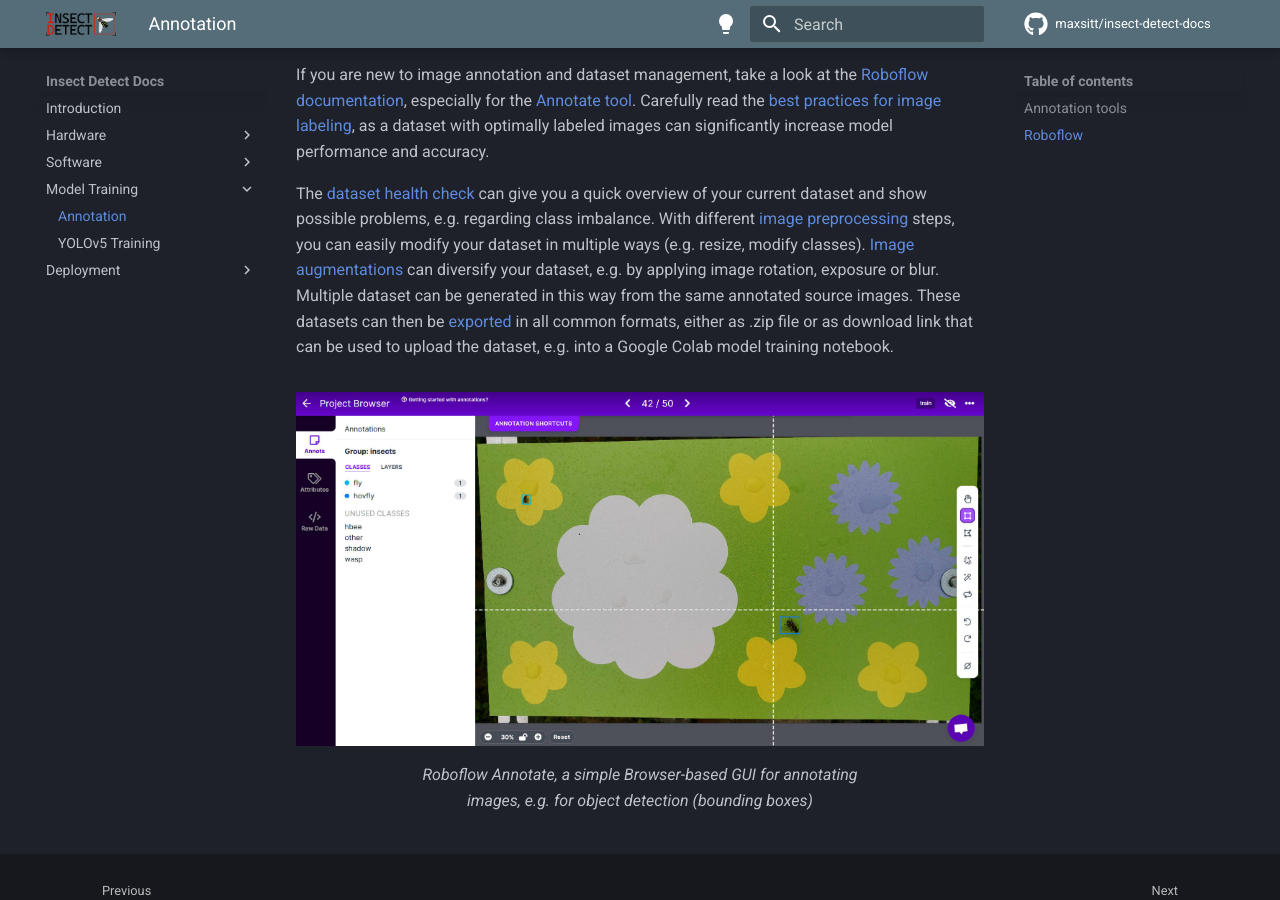
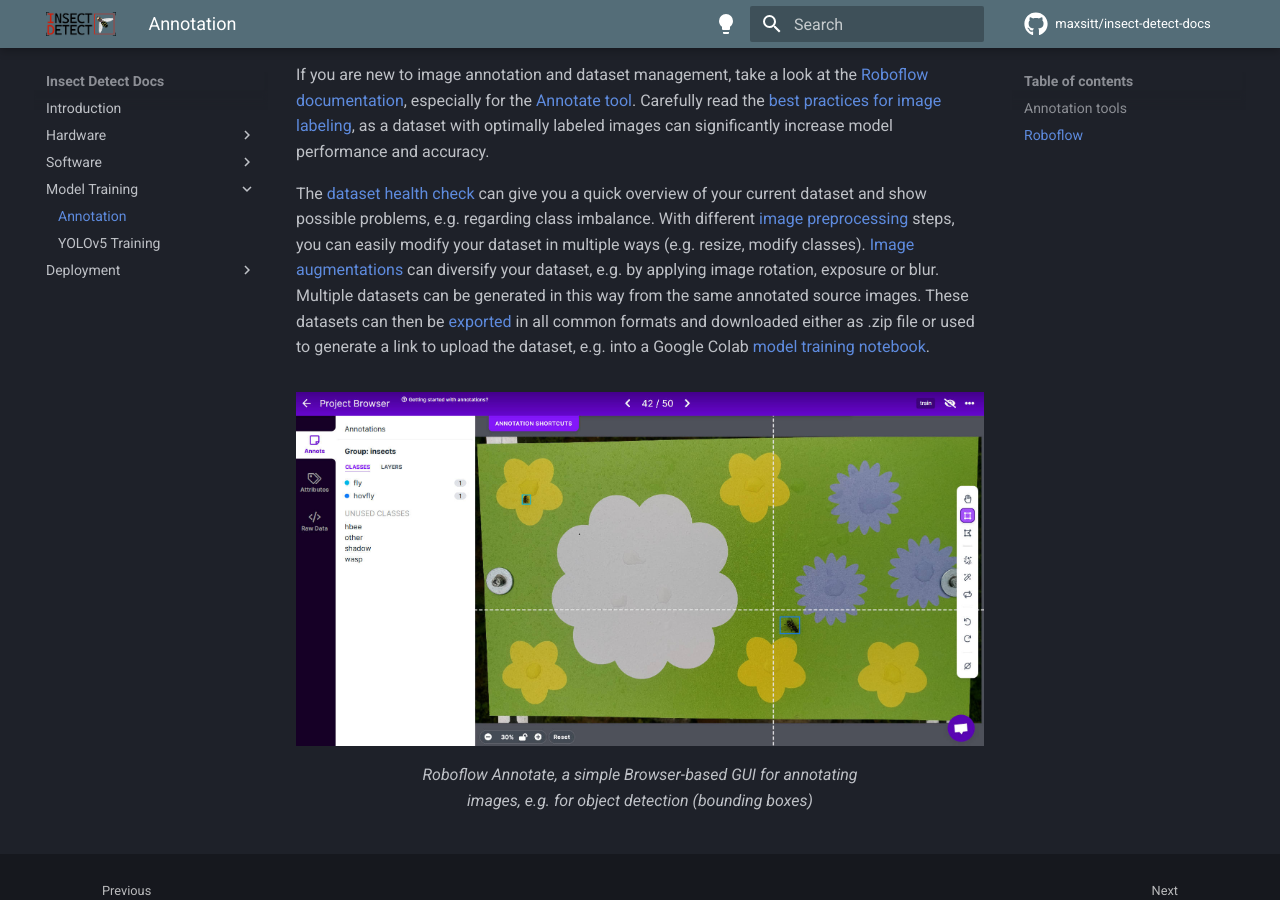
Before and after one commit to maxsitt/insect-detect-docs, an MkDocs documentation site: the page built from docs/modeltraining/annotation.md, in a window 1280 px wide and 900 px high, scrolled down 1052 px. Built offline with MkDocs 1.6.1 and Material for MkDocs 9.7.7, drawn with Linux system fonts in a browser that asks for light colours; comment, search, counter and statistics services are not loaded.

Commit message:
Update annotation.md
Fix typo, add link.

```diff
--- a/docs/modeltraining/annotation.md
+++ b/docs/modeltraining/annotation.md
@@ -59,11 +59,12 @@
 modify classes).
 [Image augmentations](https://docs.roboflow.com/image-transformations/image-augmentation){target=_blank}
 can diversify your dataset, e.g. by applying image rotation, exposure or blur.
-Multiple dataset can be generated in this way from the same annotated source
+Multiple datasets can be generated in this way from the same annotated source
 images. These datasets can then be
 [exported](https://docs.roboflow.com/exporting-data){target=_blank} in all
-common formats, either as .zip file or as download link that can be used to
-upload the dataset, e.g. into a Google Colab model training notebook.
+common formats and downloaded either as .zip file or used to generate a link
+to upload the dataset, e.g. into a Google Colab
+[model training notebook](https://colab.research.google.com/github/maxsitt/insect-detect-ml/blob/main/notebooks/YOLOv5_detection_training_OAK_conversion.ipynb){target=_blank}.
 
 <figure markdown>
   ![Roboflow Annotate](assets/images/roboflow_annotate.jpg){ width="800" }
```
